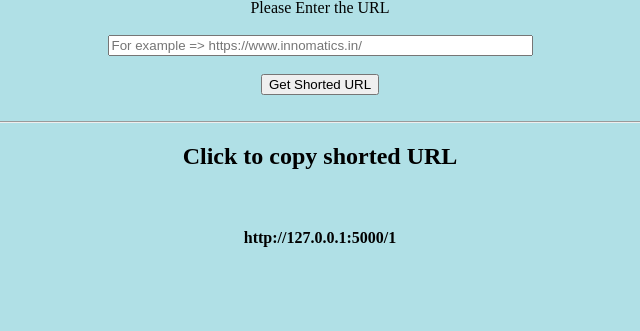
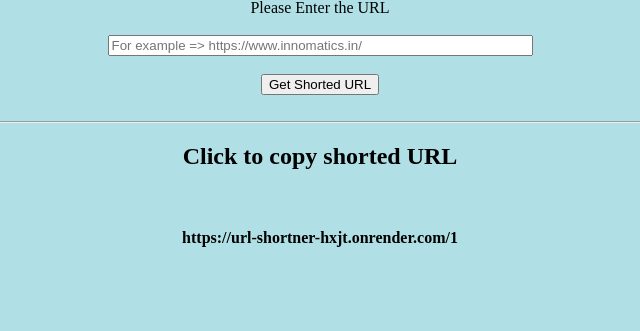
Before and after one commit to sudhirmavai/URL_shortener, a Flask app: page /display/1 in a window 1280 px wide. Shown: the part 196-527 px from the top of the page, without its empty margins (320-960 px from the left). Run offline with Flask 2, Linux system fonts and the light colour scheme.

Commit message:
Update URL_page.html

```diff
--- a/templates/URL_page.html
+++ b/templates/URL_page.html
@@ -18,7 +18,7 @@
     <hr>
     <h2>Click to copy shorted URL</h2>
     <br>
-    <h4>http://127.0.0.1:5000/{{short_url_display}}</h4>
+    <h4>https://url-shortner-hxjt.onrender.com/{{short_url_display}}</h4>
 
     {% endif %}
 </center>
```
